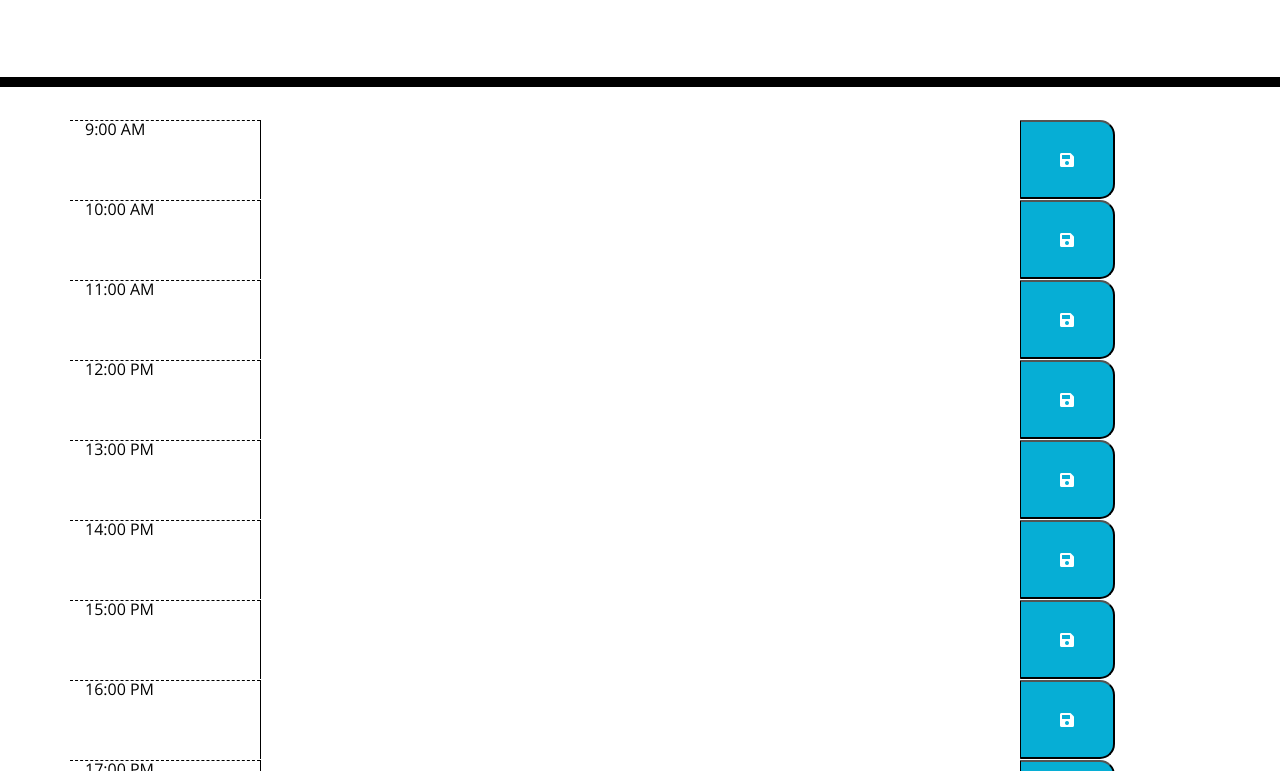
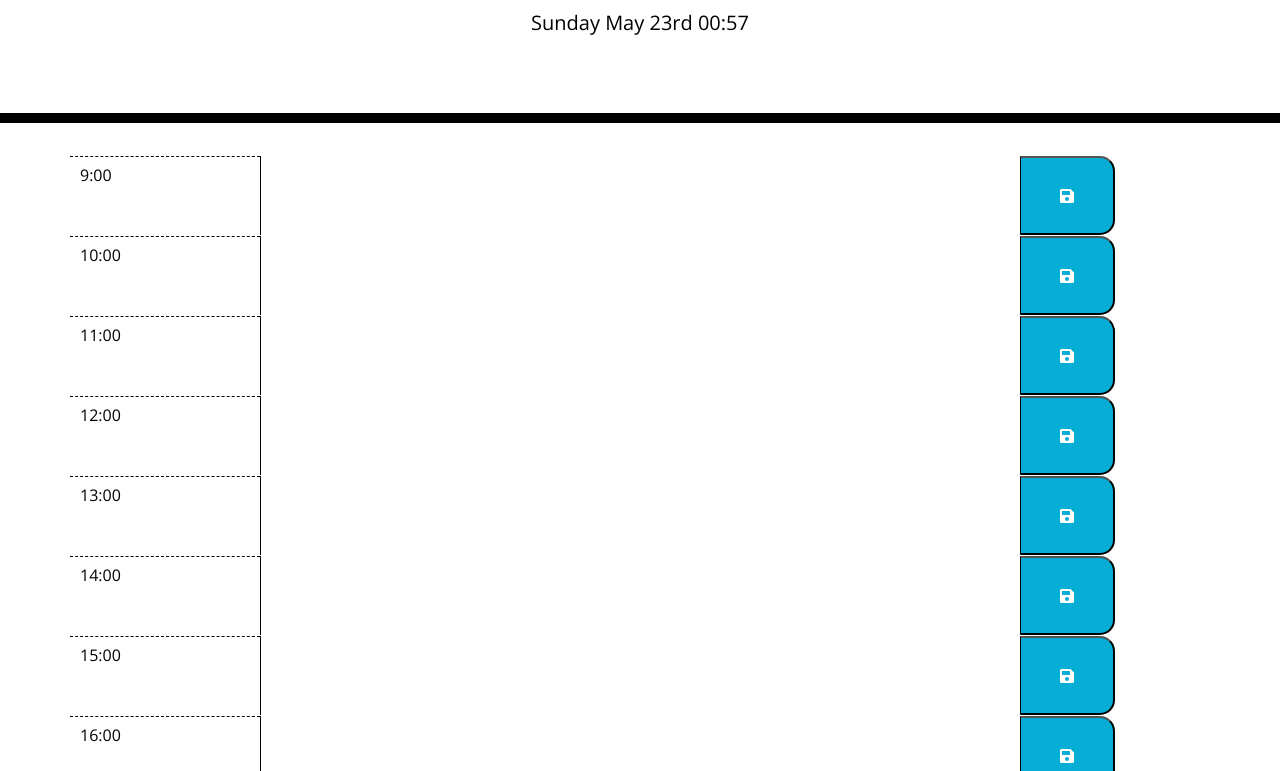
Before and after one commit to ltarnold03/save-the-date, a plain HTML site: page Develop/index.html in a window 1280 px wide. Shown: the part 181-952 px from the top of the page. Drawn offline with nearby package versions, Linux system fonts and the light colour scheme.

Commit message:
add current date

```diff
--- a/Develop/index.html
+++ b/Develop/index.html
@@ -31,70 +31,69 @@
     <div class="container">
       <!-- Timeblocks go here -->
       <div class="row">
-        <div class="col-2 hour">9:00 AM</div>
+        <div class="col-2 hour">9:00</div>
         <textarea class="col-8"></textarea>
         <button class="col-2 col-sm-1 saveBtn"><i class="fa fa-save"></i></button>
       </div>
 
       <div class="row">
-        <div class="col-2 hour">10:00 AM</div>
+        <div class="col-2 hour">10:00</div>
         <textarea class="col-8"></textarea>
         <button class="col-2 col-sm-1 saveBtn"><i class="fa fa-save"></i></button>
       </div>
 
       <div class="row">
-        <div class="col-2 hour">11:00 AM</div>
+        <div class="col-2 hour">11:00</div>
         <textarea class="col-8"></textarea>
         <button class="col-2 col-sm-1 saveBtn"><i class="fa fa-save"></i></button>
       </div>
 
       <div class="row">
-        <div class="col-2 hour">12:00 PM</div>
+        <div class="col-2 hour">12:00</div>
         <textarea class="col-8"></textarea>
         <button class="col-2 col-sm-1 saveBtn"><i class="fa fa-save"></i></button>
       </div>
 
       <div class="row">
-        <div class="col-2 hour">13:00 PM</div>
+        <div class="col-2 hour">13:00</div>
         <textarea class="col-8"></textarea>
         <button class="col-2 col-sm-1 saveBtn"><i class="fa fa-save"></i></button>
       </div>
 
       <div class="row">
-        <div class="col-2 hour">14:00 PM</div>
+        <div class="col-2 hour">14:00</div>
         <textarea class="col-8"></textarea>
         <button class="col-2 col-sm-1 saveBtn"><i class="fa fa-save"></i></button>
       </div>
 
       <div class="row">
-        <div class="col-2 hour">15:00 PM</div>
+        <div class="col-2 hour">15:00</div>
         <textarea class="col-8"></textarea>
         <button class="col-2 col-sm-1 saveBtn"><i class="fa fa-save"></i></button>
       </div>
 
       <div class="row">
-        <div class="col-2 hour">16:00 PM</div>
+        <div class="col-2 hour">16:00</div>
         <textarea class="col-8"></textarea>
         <button class="col-2 col-sm-1 saveBtn"><i class="fa fa-save"></i></button>
       </div>
 
       <div class="row">
-        <div class="col-2 hour">17:00 PM</div>
+        <div class="col-2 hour">17:00</div>
         <textarea class="col-8"></textarea>
         <button class="col-2 col-sm-1 saveBtn"><i class="fa fa-save"></i></button>
       </div>
 
       <div class="row">
-        <div class="col-2 hour">18:00 PM</div>
+        <div class="col-2 hour">18:00</div>
         <textarea class="col-8"></textarea>
         <button class="col-2 col-sm-1 saveBtn"><i class="fa fa-save"></i></button>
       </div>
 
     </div>
 
-
     <script src="https://code.jquery.com/jquery-3.4.1.min.js"></script>
     <script src="https://cdnjs.cloudflare.com/ajax/libs/moment.js/2.24.0/moment.min.js"></script>
-    <script src="./develop/script.js"></script>
+    <script src="./script.js"></script>
   </body>
 </html>
--- a/Develop/script.js
+++ b/Develop/script.js
@@ -1,17 +1,5 @@
-//var currentDay = moment().format("2010-10-20 4:30", "YYYY-MM-DD HH:mm"); )
-
-
-
-
-
-
-
-// var currentDay = moment().year(year).month(month).date(day)
-
-
-// var getTime = moment().set('hour', 8);
-// var
-
-// moment().get('date');
-// moment().get(unit) === moment()[unit](1);
-// moment().set('hour', 8);
+var currentDay = document.querySelector("#currentDay");
+var currentDay = moment().format("dddd MMMM Do HH:mm");
+var currentDayInput = new Date();
+$("#currentDay").append(currentDay);
+console.log(currentDay);
--- a/Develop/style.css
+++ b/Develop/style.css
@@ -40,6 +40,7 @@ textarea{
   background-color: #ffffff;
   color: #000000;
   border-top: 1px dashed #000000;
+  padding: 10px;
 }
 
 .past {
```
